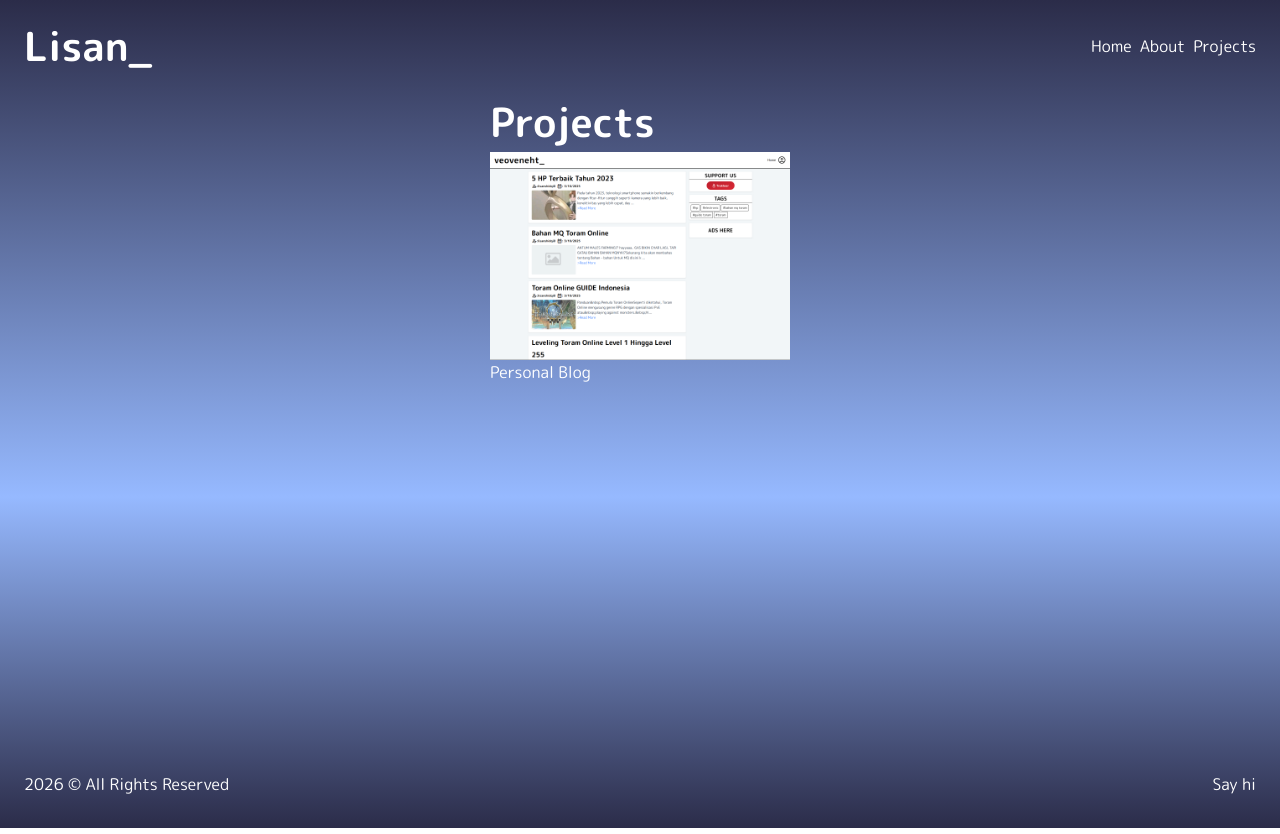
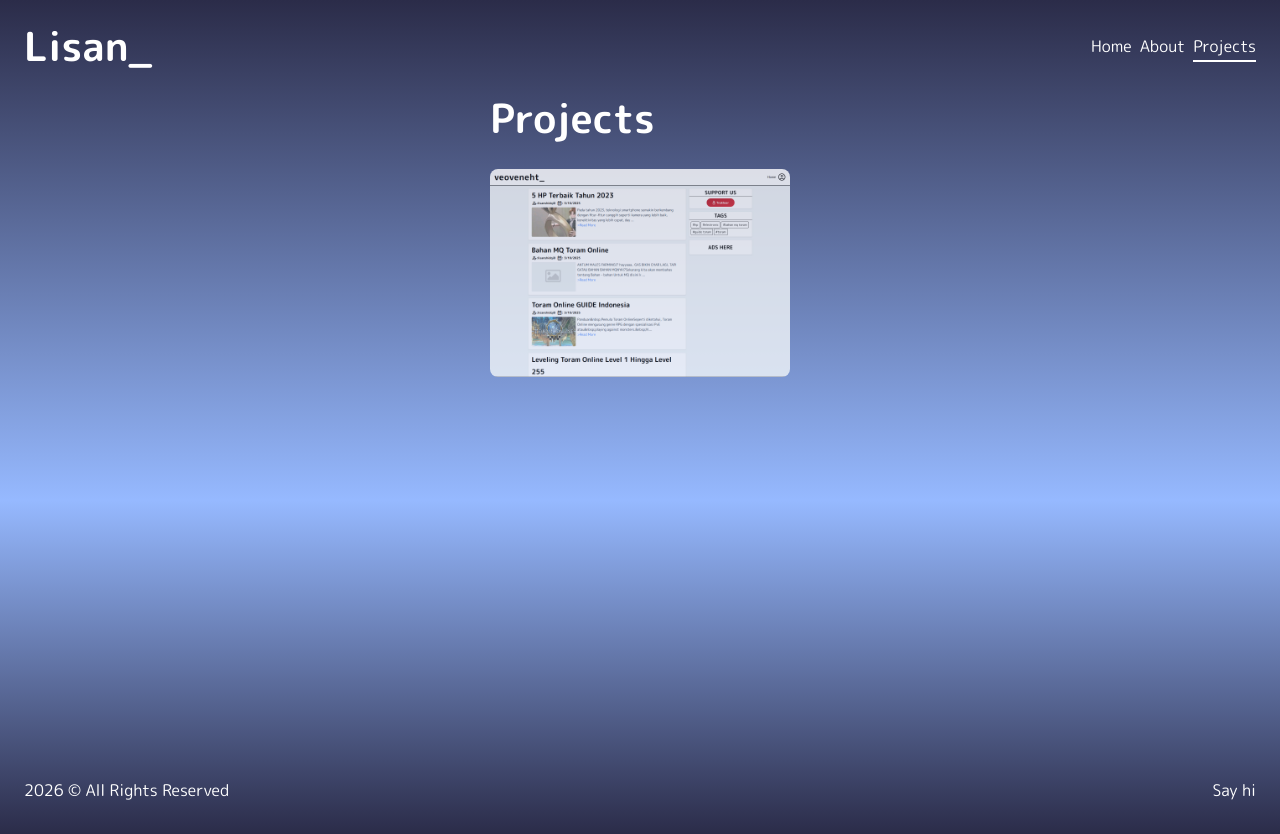
Before and after one commit to lisanshidqifarizan/portoxblog, a Next.js app: page /portfolio/projects in a window 1280 px wide. Built offline with nearby package versions, Linux system fonts and the light colour scheme; no server answers.

Commit message:
add more Styles to the Projects Card

```diff
--- a/src/app/layout.tsx
+++ b/src/app/layout.tsx
@@ -30,7 +30,7 @@ export default function RootLayout({
 				/>
 			</head>
 			<body
-				className={`${mplus.className} min-h-full flex flex-col justify-center porto-style`}
+				className={`${mplus.className} min-h-full flex flex-col justify-center`}
 			>
 				<AuthProvider>{children}</AuthProvider>
 			</body>
--- a/src/app/portfolio/about/page.tsx
+++ b/src/app/portfolio/about/page.tsx
@@ -11,7 +11,7 @@ export const metadata: Metadata = {
 
 export default function About() {
 	return (
-		<>
+		<div className="porto-style">
 			<PortfolioNavigation />
 			<main className="flex justify-center">
 				<div className="max-w-[1440px] w-full flex flex-col my-12 px-6 gap-4 text-white">
@@ -56,7 +56,7 @@ export default function About() {
 									target="_blank"
 									rel="noopener noreferrer"
 								>
-									veoveneht.eu.org/
+									veoveneht.eu.org
 								</Link>
 
 								<ul className="list-disc ml-5">
@@ -108,6 +108,6 @@ export default function About() {
 				</div>
 			</main>
 			<PortfolioFooter />
-		</>
+		</div>
 	);
 }
--- a/src/app/portfolio/page.tsx
+++ b/src/app/portfolio/page.tsx
@@ -8,7 +8,7 @@ import {
 import type { Metadata } from "next";
 
 export const metadata: Metadata = {
-	title: "Portfolio | VEOveneht",
+	title: "Portfolio | Lisan Shidqi Farizan",
 	description: "Portfolio web VEOveneht!",
 	keywords:
 		"veoveneht, VEOveneht, Veo Veneht, veo veneht, website, games, teknologi,lisan shidqi farizan, Lisan Shidqi Farizan, LISAN SHIDQI FARIZAN, LISAN, lisan, Lisan",
@@ -19,9 +19,9 @@ export const metadata: Metadata = {
 
 export default function Home() {
 	return (
-		<>
+		<div className="porto-style">
 			<PortfolioNavigation />
-			<main className="flex justify-center text-white">
+			<main className="flex justify-center text-white min-h-[81.8vh]">
 				<div className="max-w-[1440px] w-full flex my-26 px-6">
 					<div className="w-1/2 flex justify-center items-center">
 						<Image
@@ -54,6 +54,6 @@ export default function Home() {
 				</div>
 			</main>
 			<PortfolioFooter />
-		</>
+		</div>
 	);
 }
--- a/src/app/portfolio/projects/page.tsx
+++ b/src/app/portfolio/projects/page.tsx
@@ -6,25 +6,37 @@ import {
 } from "@/components/PortfolioComponents";
 
 export const metadata: Metadata = {
-	title: "Project | Lisan Shidqi Farizan",
+	title: "Projects | Lisan Shidqi Farizan",
 };
 
 export default function Projects() {
 	return (
-		<>
+		<div className="porto-style">
 			<PortfolioNavigation />
-			<main className="flex justify-center h-[81vh] text-white">
+
+			<main className="flex justify-center min-h-[81.8vh] text-white">
 				<div>
-					<h1>Projects</h1>
-					<div className="static w-full max-w-[300px]">
-						<img src="/img/projects/web-blog.png" />
-						<div className="absolute">
-							<Link href="https://veoveneht.eu.org/">Personal Blog</Link>
+					<h1 className="text-2xl font-bold mb-6">Projects</h1>
+
+					<div className="relative w-full max-w-[300px] overflow-hidden group rounded-lg">
+						<img
+							src="/img/projects/web-blog.png"
+							className="w-full object-cover opacity-80 transition duration-1000 ease-in-out group-hover:scale-110"
+						/>
+
+						<div className="absolute bottom-10 left-0 w-full bg-white/90 backdrop-blur-sm text-center translate-y-full opacity-0 group-hover:translate-y-0 group-hover:opacity-100 transition-all duration-1000 ease-in-out rotate-[-5deg]">
+							<Link
+								href="https://veoveneht.eu.org/"
+								className="text-black block p-3 font-medium"
+							>
+								Personal Blog
+							</Link>
 						</div>
 					</div>
 				</div>
 			</main>
+
 			<PortfolioFooter />
-		</>
+		</div>
 	);
 }
--- a/src/components/PortfolioComponents.tsx
+++ b/src/components/PortfolioComponents.tsx
@@ -1,6 +1,23 @@
+"use client";
+
 import Link from "next/link";
+import { usePathname } from "next/navigation";
 
 export const PortfolioNavigation = () => {
+	const pathname = usePathname();
+
+	const navLink = (href: string, label: string) => {
+		const isActive = pathname == href;
+		return (
+			<Link href={href} className="relative group">
+				{label}
+				<span
+					className={`${isActive ? "absolute left-0 -bottom-1 h-[2px] w-full bg-white" : "absolute left-0 -bottom-1 h-[2px] w-0 bg-white transition-all duration-300 group-hover:w-full"}`}
+				></span>
+			</Link>
+		);
+	};
+
 	return (
 		<header className="flex justify-center w-full h-auto text-white">
 			<nav className="flex items-center max-w-[1440px] w-full py-4 px-6">
@@ -9,18 +26,9 @@ export const PortfolioNavigation = () => {
 				</h1>
 				<div className="flex gap-2">
 					<ul className="flex gap-2">
-						<Link href="/" className="relative group">
-							Home
-							<span className="absolute left-0 -bottom-1 h-[2px] w-0 bg-white transition-all duration-300 group-hover:w-full"></span>
-						</Link>
-						<Link href="/portfolio/about" className="relative group">
-							About
-							<span className="absolute left-0 -bottom-1 h-[2px] w-0 bg-white transition-all duration-300 group-hover:w-full"></span>
-						</Link>
-						<Link href="/portfolio/projects" className="relative group">
-							Projects
-							<span className="absolute left-0 -bottom-1 h-[2px] w-0 bg-white transition-all duration-300 group-hover:w-full"></span>
-						</Link>
+						{navLink("/portfolio", "Home")}
+						{navLink("/portfolio/about", "About")}
+						{navLink("/portfolio/projects", "Projects")}
 					</ul>
 				</div>
 			</nav>
@@ -37,7 +45,7 @@ export const PortfolioFooter = () => {
 				<p>
 					<Link
 						href="https://instagram.com/veoveneht"
-						className="decoration-green-500 hover:underline decoration-2"
+						className="decoration-white-500 hover:underline decoration-2"
 						rel="noopener noreferrer"
 						target="_blank"
 					>
```
